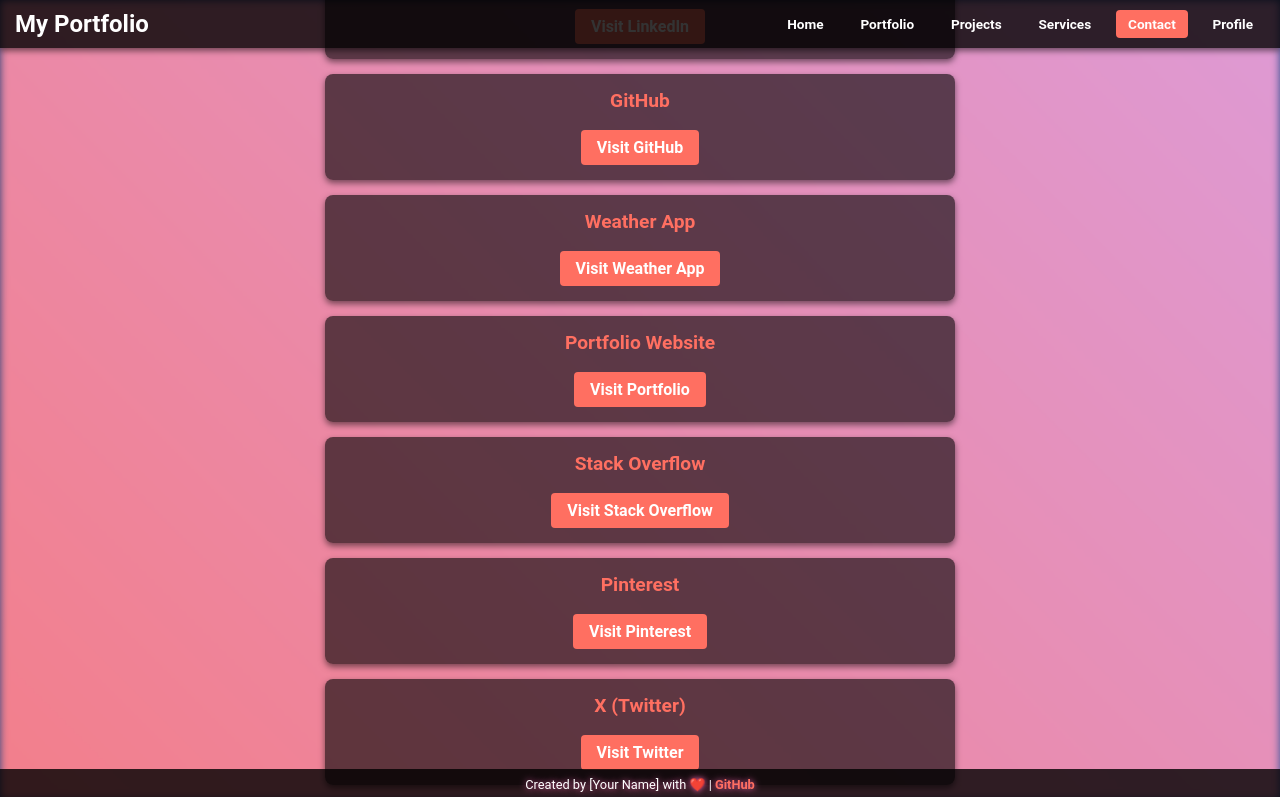
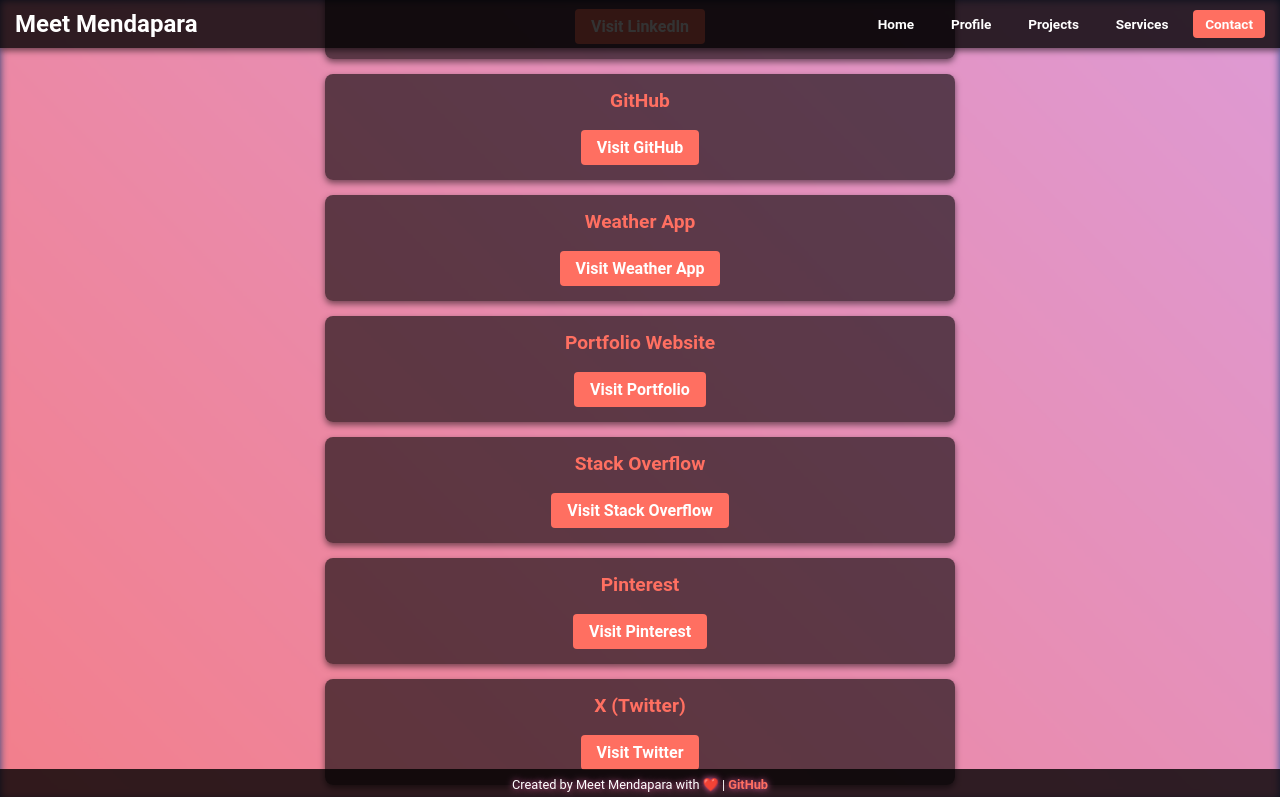
Before and after one commit to Meetmendapara09/portfolio-website-demo, a plain HTML site: page contact.html in a window 1280 px wide. Shown: the top 797 px of the page. Drawn offline with Linux system fonts and the light colour scheme.

Commit message:
minor changes added

```diff
--- a/contact.html
+++ b/contact.html
@@ -202,14 +202,13 @@
 
     <!-- Header -->
     <div id="header">
-        <h1>My Portfolio</h1>
+        <h1>Meet Mendapara</h1>
         <nav>
             <a href="index.html">Home</a>
-            <a href="portfolio.html">Portfolio</a>
+            <a href="profile.html">Profile</a>
             <a href="projects.html">Projects</a>
             <a href="services.html">Services</a>
             <a href="contact.html" class="active">Contact</a>
-            <a href="profile.html">Profile</a>
         </nav>
     </div>
 
@@ -293,7 +292,7 @@
 
     <!-- Footer -->
     <div id="footer">
-        <p>Created by [Your Name] with <span style="color: #ff6f61;">❤️</span> | <a href="https://github.com/[your-github]" class="footer-link" target="_blank">GitHub</a></p>
+        <p>Created by Meet Mendapara with <span style="color: #ff6f61;">❤️</span> | <a href="https://github.com/meetmendapara09" class="footer-link" target="_blank">GitHub</a></p>
     </div>
 </body>
 </html>
```
Also changed, not shown: index.html (+2 -2 lines), profile.html (+3 -4 lines), projects.html (+3 -4 lines), services.html (+3 -4 lines).
